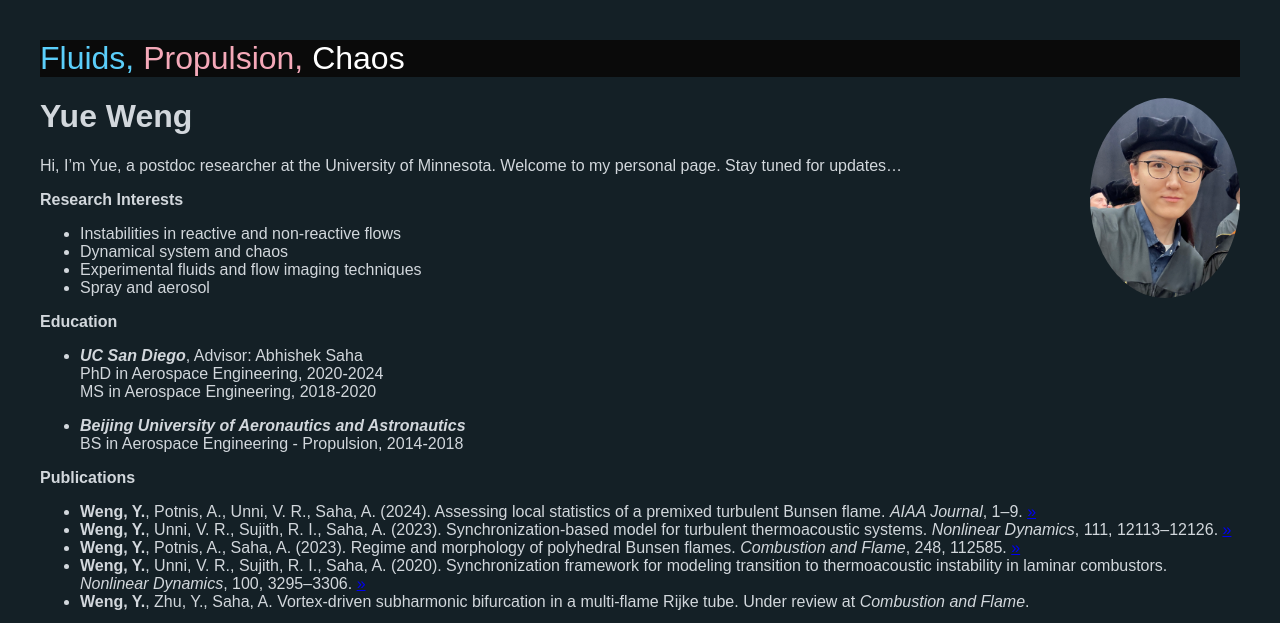
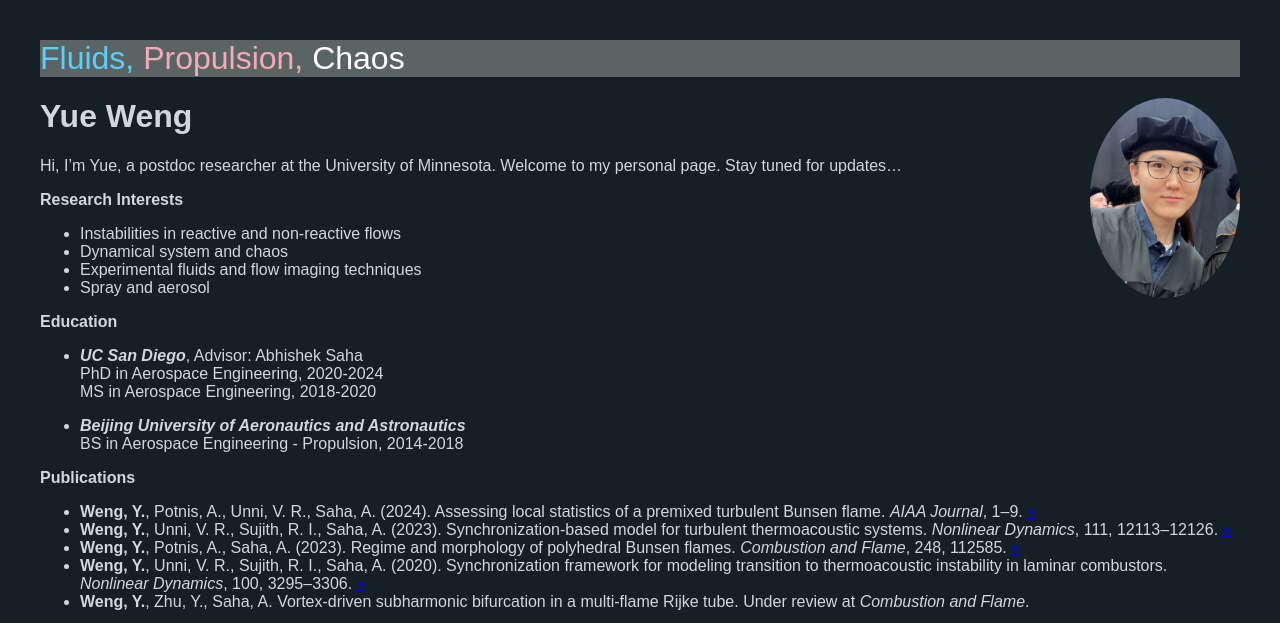
Before and after one commit to weng-yue/weng-yue.github.io, a Jekyll site: the page built from index.md, in a window 1280 px wide. Shown: the top 623 px of the page. Built offline with Jekyll 4.4.1, drawn with Linux system fonts in a browser that asks for light colours; grey boxes are pictures that could not be loaded.

Commit message:
Update default.html

```diff
--- a/_layouts/default.html
+++ b/_layouts/default.html
@@ -6,7 +6,7 @@
     <link rel="stylesheet" href="/assets/css/custom.css">
   </head>
   <body style="font-family: sans-serif; padding: 2rem; background: rgb(20, 32, 38); color: rgb(210, 215, 220);">
-    <header style="font-size: 2rem; margin-bottom: 1rem; background: rgb(10, 10, 10); ">
+    <header style="font-size: 2rem; margin-bottom: 1rem; background: rgb(90, 100, 100); ">
       <span style="color:#5bcefa;">Fluids,</span>
       <span style="color:#f5a9b9;">Propulsion,</span>
       <span style="color:white;">Chaos</span>
```
